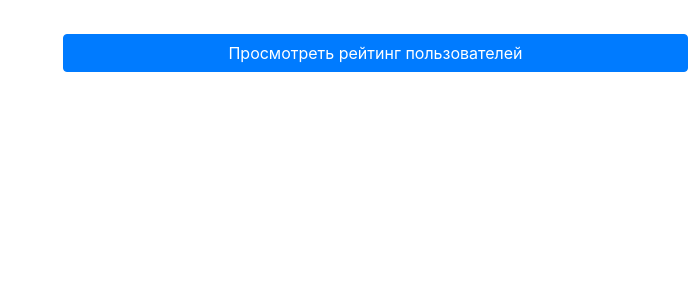
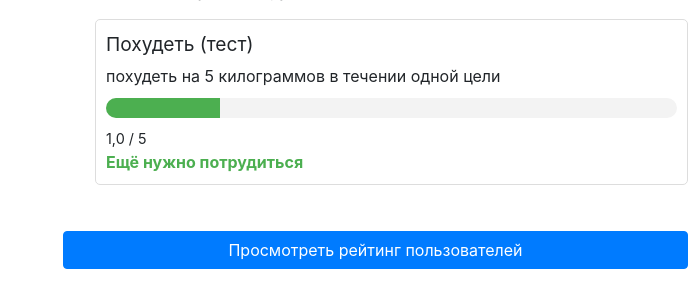
Before and after one commit to Karielka/Fitnes_app, a Django app: page /progress/ in a window 1280 px wide. Shown: the part 1693-1978 px from the top of the page, without its empty margins (592-1280 px from the left). Before the commit the page ends 1765 px from the top, so only its background shows below. Run offline with Django 5.2, Linux system fonts and the light colour scheme; a user stored in the database is signed in; data comes from the database, SQL or seed files in the repository; both versions use the stored data as it was after the commit; parts of the project's set-up code (start-up, migrations or seed data) failed here and were passed over; some libraries are stand-ins or nearby versions.

Commit message:
Make interactive progress bar

```diff
--- a/Fitnes/Progress/static/progress/css/index.css
+++ b/Fitnes/Progress/static/progress/css/index.css
@@ -0,0 +1,40 @@
+.achievement {
+    border: 1px solid #ddd;
+    padding: 10px;
+    margin: 10px 0;
+    border-radius: 5px;
+}
+
+.title {
+    font-size: 1.2em;
+    margin-bottom: 5px;
+}
+
+.description {
+    font-size: 1em;
+    margin-bottom: 10px;
+}
+
+.progress-bar-container {
+    position: relative;
+    height: 20px;
+    background-color: #f3f3f3;
+    border-radius: 10px;
+    overflow: hidden;
+    margin-bottom: 10px;
+}
+
+.progress-bar {
+    height: 100%;
+    background-color: #4caf50;
+    transition: width 0.5s;
+}
+
+.progress-info {
+    font-size: 0.9em;
+}
+
+.status {
+    font-weight: bold;
+    color: #4caf50;
+}
--- a/Fitnes/Progress/templates/progress/index.html
+++ b/Fitnes/Progress/templates/progress/index.html
@@ -1,7 +1,9 @@
 {% extends "main/base.html" %}
 
+{% load static %}
 {% block content %}
 <body>
+  <link rel="stylesheet" href="{% static 'progress/css/index.css' %}" type="text/css" media="all">
   <div class="container">
     <h1>
       {{ message }}
@@ -52,8 +54,20 @@
                           <img src="{{ achievement.icon }}" alt="{{ achievement.title }}"/>
                           <p>Status: {{ achievement.status }}</p>
                           {% if not achievement.completed and not achievement.claimed %}
-                            <p>Have {{achievement.have}}</p>
-                            <p>Need {{achievement.need}}</p>
+                            <div class="achievement">
+                              <div class="title">{{ achievement.title }}</div>
+                              <div class="description">{{ achievement.description }}</div>
+                              <div class="progress-bar-container">
+                                {% with achievement.progress as progress %}
+                                <div class="progress-bar" style="width: {{ progress }}%;"></div>
+                                {% endwith %}
+                              </div>
+                              <div class="progress-info">
+                                  <span class="progress-have">{{ achievement.have }}</span> /
+                                  <span class="progress-need">{{ achievement.need }}</span>
+                              </div>
+                              <div class="status">{{ achievement.status }}</div>
+                            </div>
                           {% endif %}
                           {% if achievement.completed and not achievement.claimed %}
                               <form action="{% url 'index-progress' %}" method="post">
--- a/Fitnes/Progress/views.py
+++ b/Fitnes/Progress/views.py
@@ -37,8 +37,14 @@ def index(request):
             'need': achievement.needed_for_reach,
         }
         try:
-            have = int(eval(achievement.rule))
+            have = eval(achievement.rule)
+            if have is None:
+                have = 0
+            else:
+                have = float(have)
             data['have'] = have
+            progress = int((have / achievement.needed_for_reach) * 100) if achievement.needed_for_reach != 0 else 0  # Вычисление процента выполнения
+            data['progress'] = progress
         except Exception as e:
             print(f"Error evaluating rule for achievement {achievement.id}: {e}")
 
@@ -91,7 +97,10 @@ def check_user_achievements(user):
         )
         try:
             have = eval(achievement.rule)
-            if (int(have) >= achievement.needed_for_reach):
+            if have is None:
+                have = 0
+            else: have = float(have)
+            if have >= achievement.needed_for_reach:
                 user_achievement.completed = True
                 user_achievement.save()
         except Exception as e:
```
Also changed, not shown: Fitnes/db.sqlite3.
